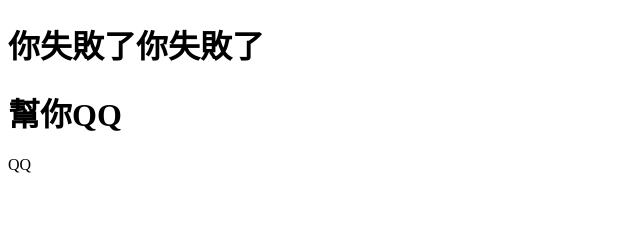
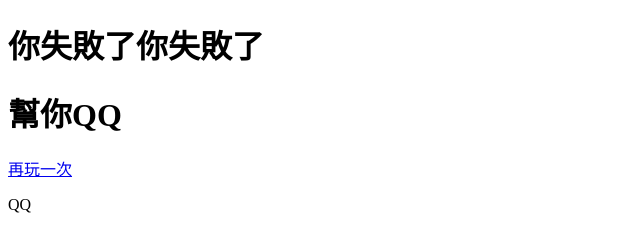
Before and after one commit to hojyhwen/hojyhwen.github.io, a plain HTML site: page index.html in a window 1280 px wide. Shown: the whole page, without its empty margins (0-640 px from the left). Drawn offline with Linux system fonts and the light colour scheme.

Commit message:
Update index.html

```diff
--- a/index.html
+++ b/index.html
@@ -10,6 +10,8 @@
 <h1>你失敗了你失敗了</h1>
 <!-- 兄弟關系->   h1{標題}+p{段落}-->
 <h1>幫你QQ</h1>
+<p><a href="https://hojyhwen.github.io/3/">再玩一次</a></p>
+
 <p>QQ</p>
 <!--父子關係-> table>tr-->
 <table>
```
